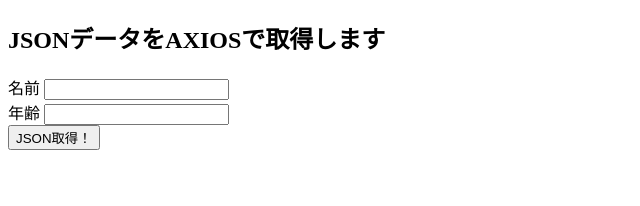
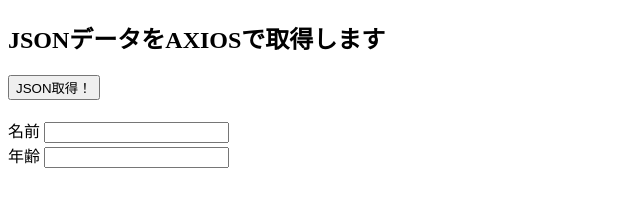
Before and after one commit to freelance-jak/axios-myjson, a website: page index.html in a window 1280 px wide. Shown: the whole page, without its empty margins (0-640 px from the left). Drawn offline with nearby package versions, Linux system fonts and the light colour scheme.

Commit message:
ちょい修正

```diff
--- a/index.html
+++ b/index.html
@@ -8,19 +8,24 @@
 
   <body>
     <script>
-      let getJson = () => {
-        axios.get("https://api.myjson.com/bins/177x04").then(res => {
-          alert("データの取得に成功しました。値を設定します。");
-          document.getElementById("text1").value = res.data.name;
-          document.getElementById("text2").value = res.data.age;
-        });
+      const getJson = () => {
+        axios
+          .get("https://api.myjson.com/bins/177x04")
+          .then(res => {
+            alert("データの取得に成功しました。値を設定します。");
+            console.log(res.data);
+            document.getElementById("text1").value = res.data.name;
+            document.getElementById("text2").value = res.data.age;
+          })
+          .catch(err => {
+            alert(err);
+          });
       };
     </script>
     <h2>JSONデータをAXIOSで取得します</h2>
+    <button onClick="getJson()">JSON取得！</button> <br /><br />
     <label for="text1">名前</label>
     <input type="text" id="text1" value="" /><br />
     <label for="text2">年齢 </label><input type="text" id="text2" value="" />
-    <br />
-    <button onClick="getJson()">JSON取得！</button>
   </body>
 </html>
```
